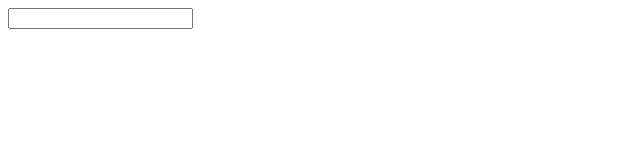
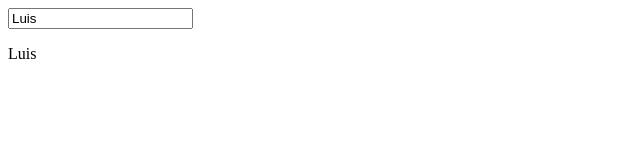
Before and after one commit to javind9/ProyectoAngularTutorial, an Angular app: page / in a window 1280 px wide. Shown: the top 160 px of the page, without its empty margins (0-640 px from the left). Built offline with nearby package versions, Linux system fonts and the light colour scheme.

Commit message:
Two way binding ngModel

```diff
--- a/src/app/app.component.html
+++ b/src/app/app.component.html
@@ -1,3 +1,3 @@
-<h1>Angular</h1>
 
-<h2>{{ 'Mi nombre es: ' + getNombre() }}</h2>
+<input type="text" [(ngModel)] = "persona.nombre">
+<p>{{ persona.nombre }}</p>
--- a/src/app/app.component.ts
+++ b/src/app/app.component.ts
@@ -2,18 +2,13 @@ import { Component } from '@angular/core';
 
 @Component({
   selector: 'app-root',
-  template: `
-  <input type = "text" (keyup.enter) = "onKeyUp(nombre.value)"  #nombre/>
-  `,
-  styles: [`
-  `]
+  templateUrl:"./app.component.html",
+  styles: [``]
 })
 export class AppComponent {
 
-
-  onKeyUp(usuario){
-    //Obtenemos el valor ingresado en el textbox.
-      console.log(usuario);
+  persona = {
+    nombre: 'Luis',
+    edad: 20
   }
-
 }
--- a/src/app/app.module.ts
+++ b/src/app/app.module.ts
@@ -1,5 +1,6 @@
 import { BrowserModule } from '@angular/platform-browser';
 import { NgModule } from '@angular/core';
+import { FormsModule } from '@angular/forms';
 
 import { AppRoutingModule } from './app-routing.module';
 import { AppComponent } from './app.component';
@@ -10,7 +11,8 @@ import { AppComponent } from './app.component';
   ],
   imports: [
     BrowserModule,
-    AppRoutingModule
+    AppRoutingModule,
+    FormsModule
   ],
   providers: [],
   bootstrap: [AppComponent]
```
